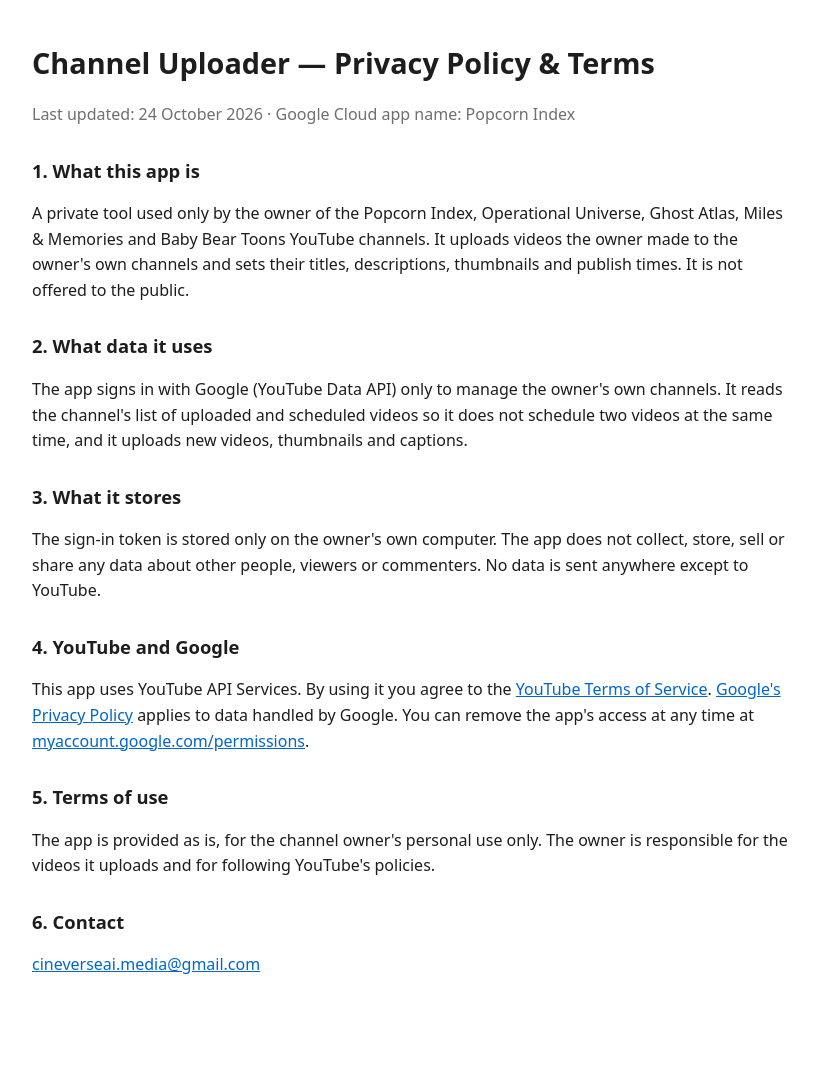
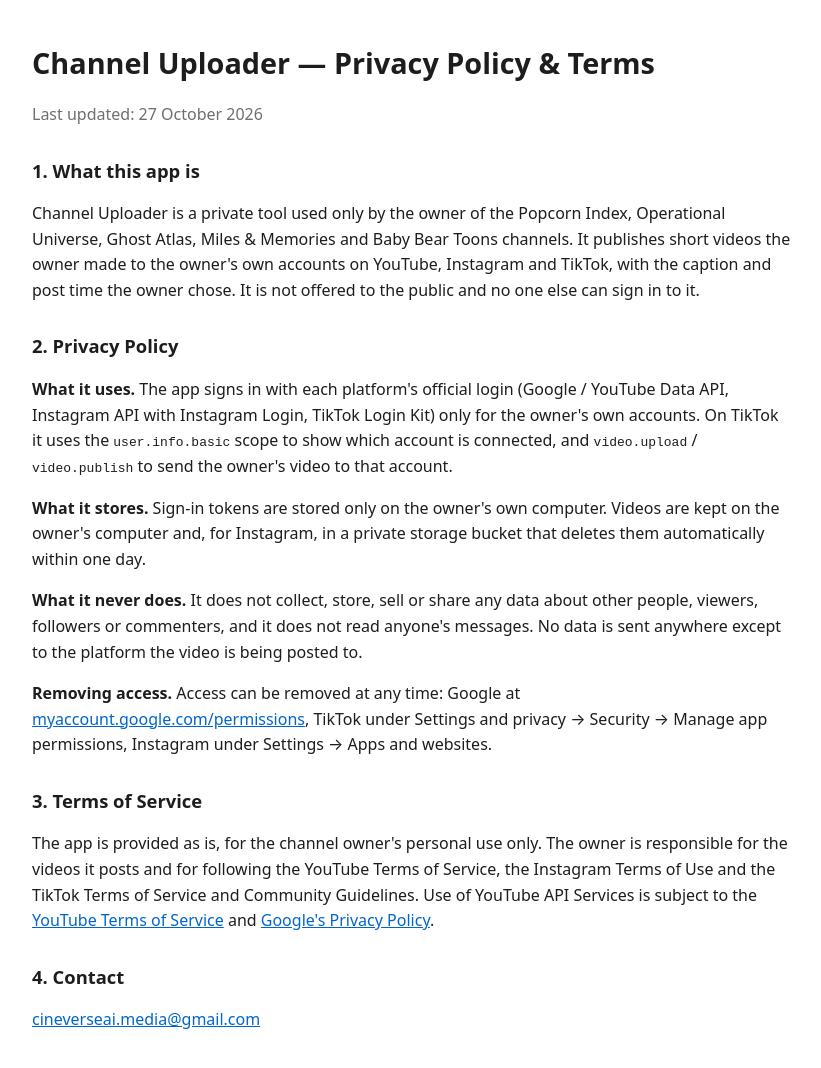
Before and after one commit to souravgupta2602-boop/channel-uploader, a plain HTML site: page index.html in a window 1280 px wide. Shown: the whole page, without its empty margins (228-1049 px from the left). Before the commit the page ends 1018 px from the top, so only its background shows below. Drawn offline with Linux system fonts and the light colour scheme.

Commit message:
Update privacy policy and terms in index.html

```diff
--- a/index.html
+++ b/index.html
@@ -14,24 +14,21 @@
 </head>
 <body>
 <h1>Channel Uploader — Privacy Policy &amp; Terms</h1>
-<p class="muted">Last updated: 24 October 2026 · Google Cloud app name: Popcorn Index</p>
+<p class="muted">Last updated: 27 October 2026</p>
 
 <h2>1. What this app is</h2>
-<p>A private tool used only by the owner of the Popcorn Index, Operational Universe, Ghost Atlas, Miles &amp; Memories and Baby Bear Toons YouTube channels. It uploads videos the owner made to the owner's own channels and sets their titles, descriptions, thumbnails and publish times. It is not offered to the public.</p>
+<p>Channel Uploader is a private tool used only by the owner of the Popcorn Index, Operational Universe, Ghost Atlas, Miles &amp; Memories and Baby Bear Toons channels. It publishes short videos the owner made to the owner's own accounts on YouTube, Instagram and TikTok, with the caption and post time the owner chose. It is not offered to the public and no one else can sign in to it.</p>
 
-<h2>2. What data it uses</h2>
-<p>The app signs in with Google (YouTube Data API) only to manage the owner's own channels. It reads the channel's list of uploaded and scheduled videos so it does not schedule two videos at the same time, and it uploads new videos, thumbnails and captions.</p>
+<h2 id="privacy">2. Privacy Policy</h2>
+<p><strong>What it uses.</strong> The app signs in with each platform's official login (Google / YouTube Data API, Instagram API with Instagram Login, TikTok Login Kit) only for the owner's own accounts. On TikTok it uses the <code>user.info.basic</code> scope to show which account is connected, and <code>video.upload</code> / <code>video.publish</code> to send the owner's video to that account.</p>
+<p><strong>What it stores.</strong> Sign-in tokens are stored only on the owner's own computer. Videos are kept on the owner's computer and, for Instagram, in a private storage bucket that deletes them automatically within one day.</p>
+<p><strong>What it never does.</strong> It does not collect, store, sell or share any data about other people, viewers, followers or commenters, and it does not read anyone's messages. No data is sent anywhere except to the platform the video is being posted to.</p>
+<p><strong>Removing access.</strong> Access can be removed at any time: Google at <a href="https://myaccount.google.com/permissions">myaccount.google.com/permissions</a>, TikTok under Settings and privacy → Security → Manage app permissions, Instagram under Settings → Apps and websites.</p>
 
-<h2>3. What it stores</h2>
-<p>The sign-in token is stored only on the owner's own computer. The app does not collect, store, sell or share any data about other people, viewers or commenters. No data is sent anywhere except to YouTube.</p>
+<h2 id="terms">3. Terms of Service</h2>
+<p>The app is provided as is, for the channel owner's personal use only. The owner is responsible for the videos it posts and for following the YouTube Terms of Service, the Instagram Terms of Use and the TikTok Terms of Service and Community Guidelines. Use of YouTube API Services is subject to the <a href="https://www.youtube.com/t/terms">YouTube Terms of Service</a> and <a href="https://policies.google.com/privacy">Google's Privacy Policy</a>.</p>
 
-<h2>4. YouTube and Google</h2>
-<p>This app uses YouTube API Services. By using it you agree to the <a href="https://www.youtube.com/t/terms">YouTube Terms of Service</a>. <a href="https://policies.google.com/privacy">Google's Privacy Policy</a> applies to data handled by Google. You can remove the app's access at any time at <a href="https://myaccount.google.com/permissions">myaccount.google.com/permissions</a>.</p>
-
-<h2>5. Terms of use</h2>
-<p>The app is provided as is, for the channel owner's personal use only. The owner is responsible for the videos it uploads and for following YouTube's policies.</p>
-
-<h2>6. Contact</h2>
+<h2>4. Contact</h2>
 <p><a href="mailto:cineverseai.media@gmail.com">cineverseai.media@gmail.com</a></p>
 </body>
 </html>
```
